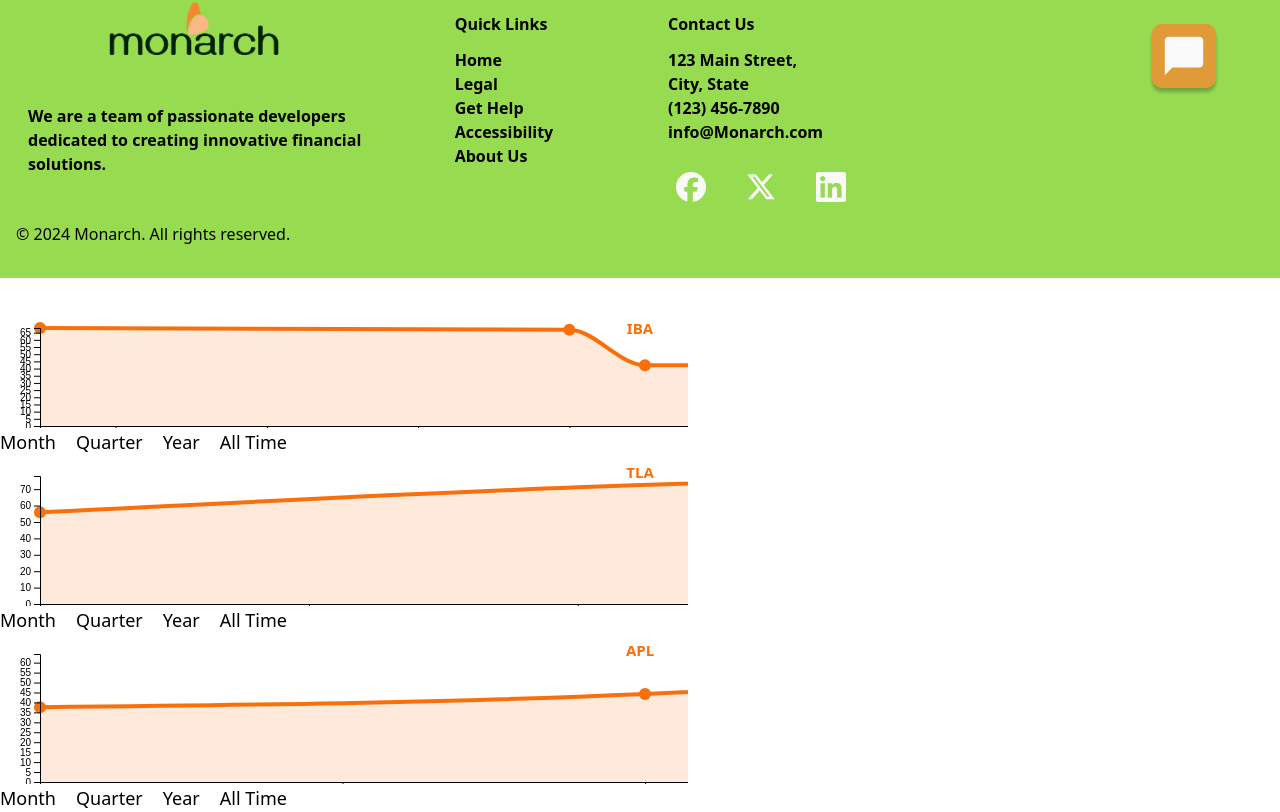
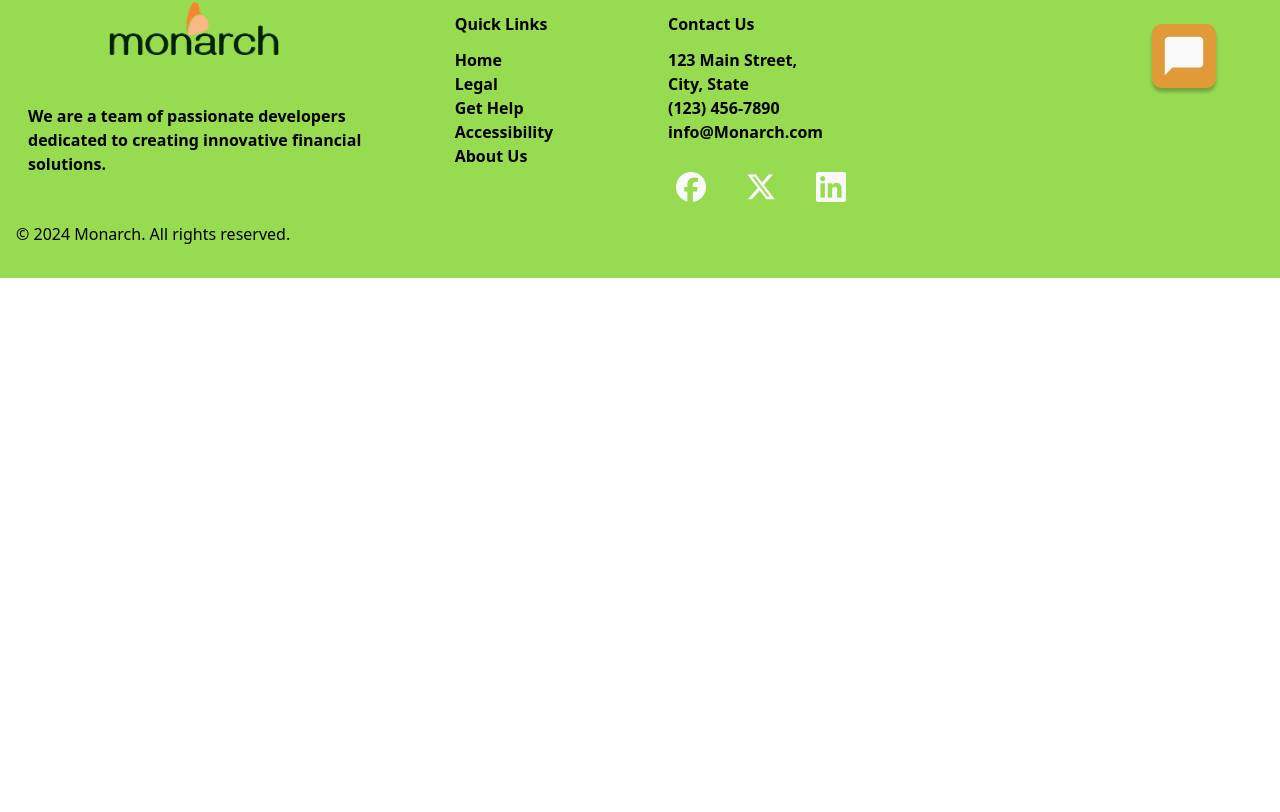
Before and after one commit to aabusaif8/Hackathon--Team2-V2, a React (Create React App) app: page /1/investment-assistant in a window 1280 px wide. Shown: the part 644-1456 px from the top of the page. After the commit the page ends 922 px from the top, so only its background shows below. Built offline with nearby package versions, Linux system fonts and the light colour scheme; no server answers.

Commit message:
Update InvestmentAssistant.js
removed the line charts at the bottom of the page

```diff
--- a/src/pages/InvestmentAssistant.js
+++ b/src/pages/InvestmentAssistant.js
@@ -13,9 +13,6 @@
 import SSN from '../reuseComponents/SSN';
 import BankAccount from '../reuseComponents/BankAccount';
 
-import LineChart from '../components/LineChart';
-import LineChart2 from '../components/LineChart2';
-import LineChart3 from '../components/LineChart3';
 
 function InvestmentAssist() {
   const navigate = useNavigate();
@@ -89,11 +86,6 @@
       <Footer />
 
 
-      {/* RANDOMS */}
-      {/* Component "Account Set Up Complete" move this to the end when account is complete */}
-      <LineChart />
-      <LineChart2 />
-      <LineChart3 />
     </div>
   );
 }
```
